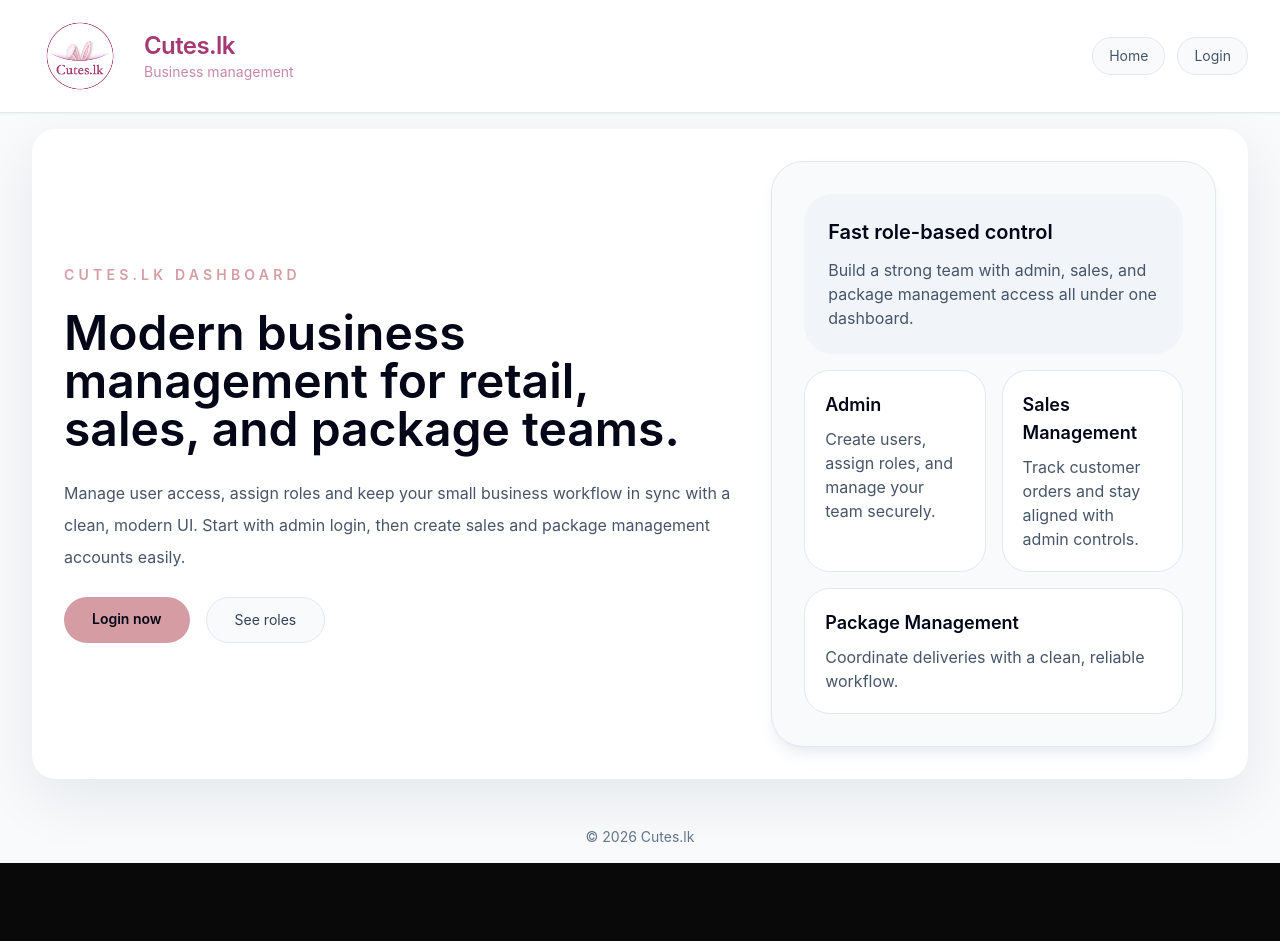
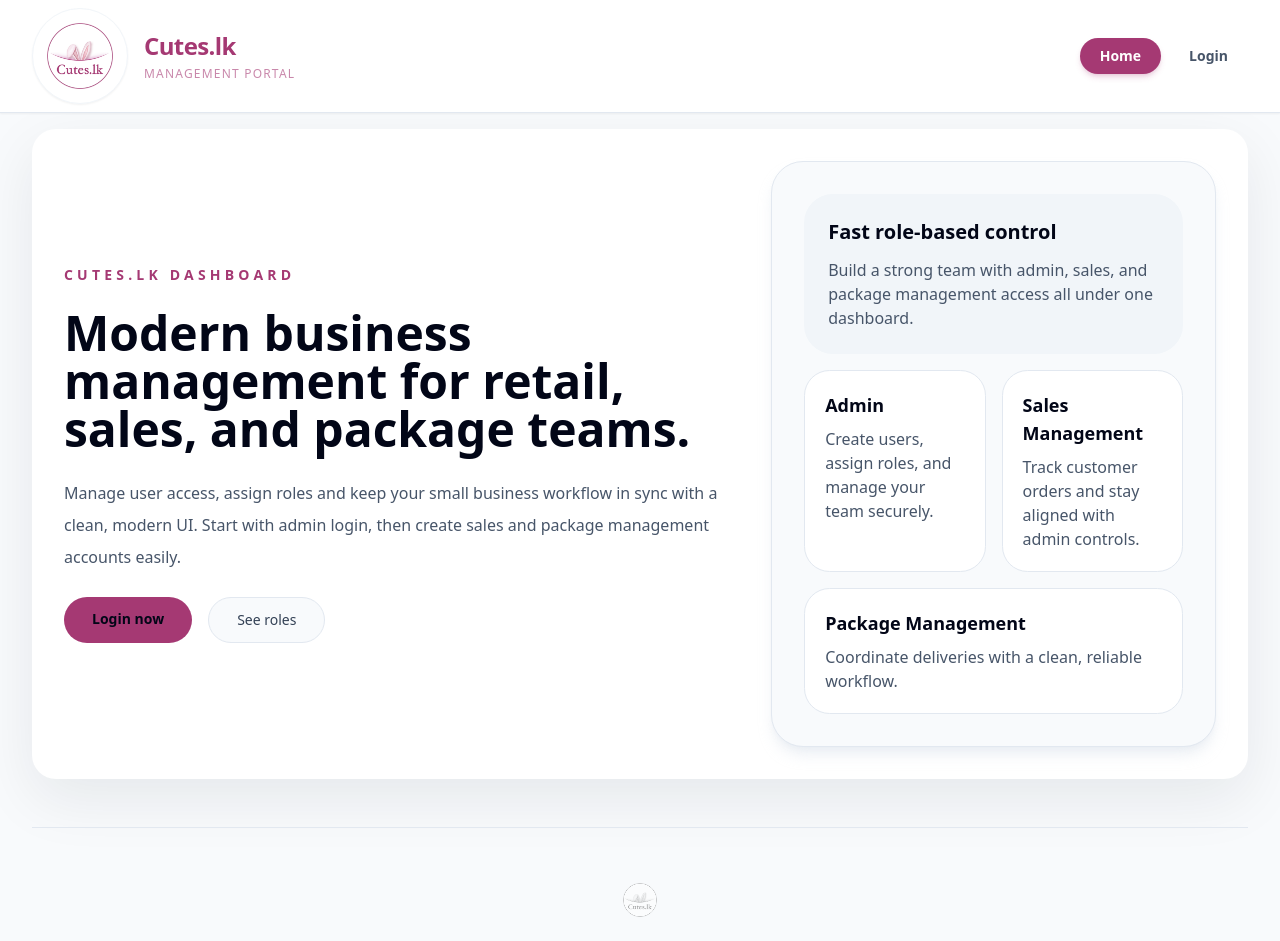
Before and after one commit to Parigit7/cutesNode, a React (Vite) app in the folder frontend/: page / in a window 1280 px wide. Shown: the top 941 px of the page. Before the commit the page ends 863 px from the top, so only its background shows below. Built offline with nearby package versions, Linux system fonts and the light colour scheme.

Commit message:
change nav bar ui

```diff
--- a/frontend/src/App.jsx
+++ b/frontend/src/App.jsx
@@ -1,91 +1,151 @@
-import { Link, useNavigate, Outlet } from 'react-router-dom';
+import { Link, useNavigate, Outlet, useLocation } from 'react-router-dom';
+import { useState, useEffect } from 'react';
 
 function App() {
   const navigate = useNavigate();
+  const location = useLocation();
+  const [isMenuOpen, setIsMenuOpen] = useState(false);
+
   const stored = typeof window !== 'undefined' ? localStorage.getItem('cutes-user') : null;
   const currentUser = stored ? JSON.parse(stored) : null;
   const isAdminLoggedIn = currentUser?.role === 'ADMIN';
 
   const handleAdminLogout = () => {
     localStorage.removeItem('cutes-user');
+    setIsMenuOpen(false);
     navigate('/');
   };
 
+  // Close menu on route change
+  useEffect(() => {
+    setIsMenuOpen(false);
+  }, [location.pathname]);
+
+  const navLinks = [];
+  if (isAdminLoggedIn) {
+    navLinks.push(
+      { name: 'Items', path: '/admin/items' },
+      { name: 'Employees', path: '/admin' },
+      { name: 'Orders', path: '/sales' }
+    );
+  } else if (currentUser?.role === 'SALES_MANAGEMENT') {
+    navLinks.push(
+      { name: 'View Items', path: '/sales/items' },
+      { name: 'Orders', path: '/sales' }
+    );
+  } else if (currentUser?.role === 'PACKAGE') {
+    navLinks.push(
+      { name: 'View Items', path: '/package/items' },
+      { name: 'Package Orders', path: '/package' }
+    );
+  } else {
+    navLinks.push(
+      { name: 'Home', path: '/' },
+      { name: 'Login', path: '/login' }
+    );
+  }
+
   return (
-    <div className="min-h-screen bg-slate-50 text-slate-950">
-      <header className="w-full border-b border-slate-200 bg-white/95 shadow-sm backdrop-blur">
+    <div className="min-h-screen bg-slate-50 text-slate-950 font-sans">
+      <header className="sticky top-0 z-50 w-full border-b border-slate-200 bg-white/95 shadow-sm backdrop-blur">
         <div className="flex w-full items-center justify-between gap-4 px-5 py-2 lg:px-8">
-          <div className="flex items-center gap-4">
-            <div className="h-24 w-24 overflow-hidden rounded-full">
+          <Link to="/" className="flex items-center gap-4 hover:opacity-90 transition">
+            <div className="h-20 w-20 md:h-24 md:w-24 overflow-hidden rounded-full border border-slate-100 shadow-sm bg-white">
               <img src="/logo.png" alt="Cutes.lk Logo" className="h-full w-full object-cover" />
             </div>
-            <div>
-              <h1 className="text-2xl font-semibold tracking-tight text-[#a53973]">Cutes.lk</h1>
-              <p className="text-[#a53973]/60 text-sm">Business management</p>
+            <div className="flex flex-col">
+              <h1 className="text-xl md:text-2xl font-bold tracking-tight text-[#a53973] leading-none">Cutes.lk</h1>
+              <p className="text-[#a53973]/60 text-[10px] md:text-xs font-medium uppercase tracking-widest mt-1">Management Portal</p>
+            </div>
+          </Link>
+
+          {/* Desktop Nav */}
+          <nav className="hidden md:flex items-center gap-2">
+            {navLinks.map(link => {
+              const isActive = location.pathname === link.path;
+              return (
+                <Link
+                  key={link.path}
+                  to={link.path}
+                  className={`rounded-full px-5 py-2 text-sm font-semibold transition ${
+                    isActive
+                      ? 'bg-[#a53973] text-white shadow-md shadow-[#a53973]/20'
+                      : 'text-slate-600 hover:bg-slate-100 hover:text-slate-900'
+                  }`}
+                >
+                  {link.name}
+                </Link>
+              );
+            })}
+            {currentUser && (
+              <div className="ml-4 flex items-center gap-4 pl-4 border-l border-slate-200">
+                <div className="flex flex-col items-end">
+                  <span className="text-xs font-bold text-slate-900">{currentUser.username}</span>
+                  <button
+                    onClick={handleAdminLogout}
+                    className="text-[10px] font-bold text-rose-500 uppercase hover:text-rose-600 transition"
+                  >
+                    Sign Out
+                  </button>
                 </div>
               </div>
+            )}
+          </nav>
 
-          <nav className="flex flex-wrap items-center gap-3 text-sm text-slate-600">
-            {isAdminLoggedIn ? (
+          {/* Mobile Menu Trigger */}
           <button
-                type="button"
+            onClick={() => setIsMenuOpen(!isMenuOpen)}
+            className="flex h-10 w-10 md:hidden items-center justify-center rounded-full bg-slate-100 text-slate-600 transition hover:bg-slate-200"
+          >
+            {isMenuOpen ? (
+              <svg xmlns="http://www.w3.org/2000/svg" className="h-6 w-6" fill="none" viewBox="0 0 24 24" stroke="currentColor">
+                <path strokeLinecap="round" strokeLinejoin="round" strokeWidth={2} d="M6 18L18 6M6 6l12 12" />
+              </svg>
+            ) : (
+              <svg xmlns="http://www.w3.org/2000/svg" className="h-6 w-6" fill="none" viewBox="0 0 24 24" stroke="currentColor">
+                <path strokeLinecap="round" strokeLinejoin="round" strokeWidth={2} d="M4 6h16M4 12h16m-7 6h7" />
+              </svg>
+            )}
+          </button>
+        </div>
+
+        {/* Mobile Menu Dropdown */}
+        {isMenuOpen && (
+          <div className="absolute left-0 right-0 top-full border-b border-slate-200 bg-white p-4 shadow-xl md:hidden animate-in fade-in slide-in-from-top-2">
+            <div className="flex flex-col gap-2">
+              {navLinks.map(link => (
+                <Link
+                  key={link.path}
+                  to={link.path}
+                  className={`flex items-center justify-between rounded-xl px-5 py-4 text-sm font-bold transition ${
+                    location.pathname === link.path
+                      ? 'bg-[#a53973]/10 text-[#a53973]'
+                      : 'text-slate-600 hover:bg-slate-50'
+                  }`}
+                >
+                  {link.name}
+                  {location.pathname === link.path && <div className="h-1.5 w-1.5 rounded-full bg-[#a53973]" />}
+                </Link>
+              ))}
+              {currentUser && (
+                <div className="mt-4 border-t border-slate-100 pt-4">
+                  <div className="flex items-center justify-between px-5 mb-4">
+                    <div className="flex flex-col">
+                      <span className="text-sm font-bold text-slate-900">{currentUser.username}</span>
+                      <span className="text-[10px] text-slate-400 uppercase tracking-widest">{currentUser.role}</span>
+                    </div>
+                    <button
                       onClick={handleAdminLogout}
-                className="rounded-full border border-slate-200 bg-slate-50 px-4 py-2 text-left text-sm transition hover:border-slate-300 hover:text-slate-950"
+                      className="rounded-full bg-rose-50 px-4 py-2 text-xs font-bold text-rose-600 transition hover:bg-rose-100"
                     >
                       Logout
                     </button>
-            ) : currentUser?.role === 'SALES_MANAGEMENT' || currentUser?.role === 'PACKAGE' ? (
-              <button
-                type="button"
-                onClick={handleAdminLogout}
-                className="rounded-full border border-slate-200 bg-slate-50 px-4 py-2 text-left text-sm transition hover:border-slate-300 hover:text-slate-950"
-              >
-                Logout
-              </button>
-            ) : (
-              <Link className="rounded-full border border-slate-200 bg-slate-50 px-4 py-2 transition hover:border-slate-300 hover:text-slate-950" to="/">
-                Home
-              </Link>
+                  </div>
+                </div>
               )}
-
-            {isAdminLoggedIn ? (
-              <>
-                <Link className="rounded-full border border-slate-200 bg-slate-50 px-4 py-2 transition hover:border-slate-300 hover:text-slate-950" to="/admin/items">
-                  Items
-                </Link>
-                <Link className="rounded-full border border-slate-200 bg-slate-50 px-4 py-2 transition hover:border-slate-300 hover:text-slate-950" to="/admin">
-                  Employees
-                </Link>
-                <Link className="rounded-full border border-slate-200 bg-slate-50 px-4 py-2 transition hover:border-slate-300 hover:text-slate-950" to="/sales">
-                  Orders
-                </Link>
-              </>
-            ) : currentUser?.role === 'SALES_MANAGEMENT' ? (
-              <>
-                <Link className="rounded-full border border-slate-200 bg-slate-50 px-4 py-2 transition hover:border-slate-300 hover:text-slate-950" to="/sales/items">
-                  View Items
-                </Link>
-                <Link className="rounded-full border border-slate-200 bg-slate-50 px-4 py-2 transition hover:border-slate-300 hover:text-slate-950" to="/sales">
-                  Orders
-                </Link>
-              </>
-            ) : currentUser?.role === 'PACKAGE' ? (
-              <>
-                <Link className="rounded-full border border-slate-200 bg-slate-50 px-4 py-2 transition hover:border-slate-300 hover:text-slate-950" to="/package/items">
-                  View Items
-                </Link>
-                <Link className="rounded-full border border-slate-200 bg-slate-50 px-4 py-2 transition hover:border-slate-300 hover:text-slate-950" to="/package">
-                  Package Orders
-                </Link>
-              </>
-            ) : (
-              <Link className="rounded-full border border-slate-200 bg-slate-50 px-4 py-2 transition hover:border-slate-300 hover:text-slate-950" to="/login">
-                Login
-              </Link>
+            </div>
+          </div>
         )}
-            {currentUser && <span className="ml-2 rounded-full bg-slate-100 px-3 py-2 text-xs text-slate-700">{currentUser.username}</span>}
-          </nav>
-        </div>
       </header>
 
       <div className="w-full px-4 py-4 lg:px-8">
@@ -93,8 +153,15 @@ function App() {
           <Outlet />
         </main>
 
-        <footer className="mt-12 text-center text-sm text-slate-500">
-          © {new Date().getFullYear()} Cutes.lk
+        <footer className="mt-12 border-t border-slate-200 pt-12 pb-8 text-center">
+          <div className="flex flex-col items-center gap-4">
+            <div className="h-12 w-12 grayscale opacity-50 rounded-full overflow-hidden">
+              <img src="/logo.png" alt="Cutes.lk Logo" className="h-full w-full object-cover" />
+            </div>
+            <p className="text-xs font-bold text-slate-400 tracking-widest uppercase">
+              © {new Date().getFullYear()} Cutes.lk Management System
+            </p>
+          </div>
         </footer>
       </div>
     </div>
--- a/frontend/tailwind.config.js
+++ b/frontend/tailwind.config.js
@@ -3,10 +3,10 @@ export default {
   theme: {
     extend: {
       colors: {
-        brand: '#d59ca3',
+        brand: '#a53973',
       },
       backgroundImage: {
-        'hero-gradient': 'radial-gradient(circle at top, rgba(213,156,163,0.18), transparent 40%), linear-gradient(180deg, #111111 0%, #090909 100%)',
+        'hero-gradient': 'radial-gradient(circle at top, rgba(165, 57, 115, 0.18), transparent 40%), linear-gradient(180deg, #111111 0%, #090909 100%)',
       },
     },
   },
```
Lines whose indentation alone changed are shown as unchanged.
